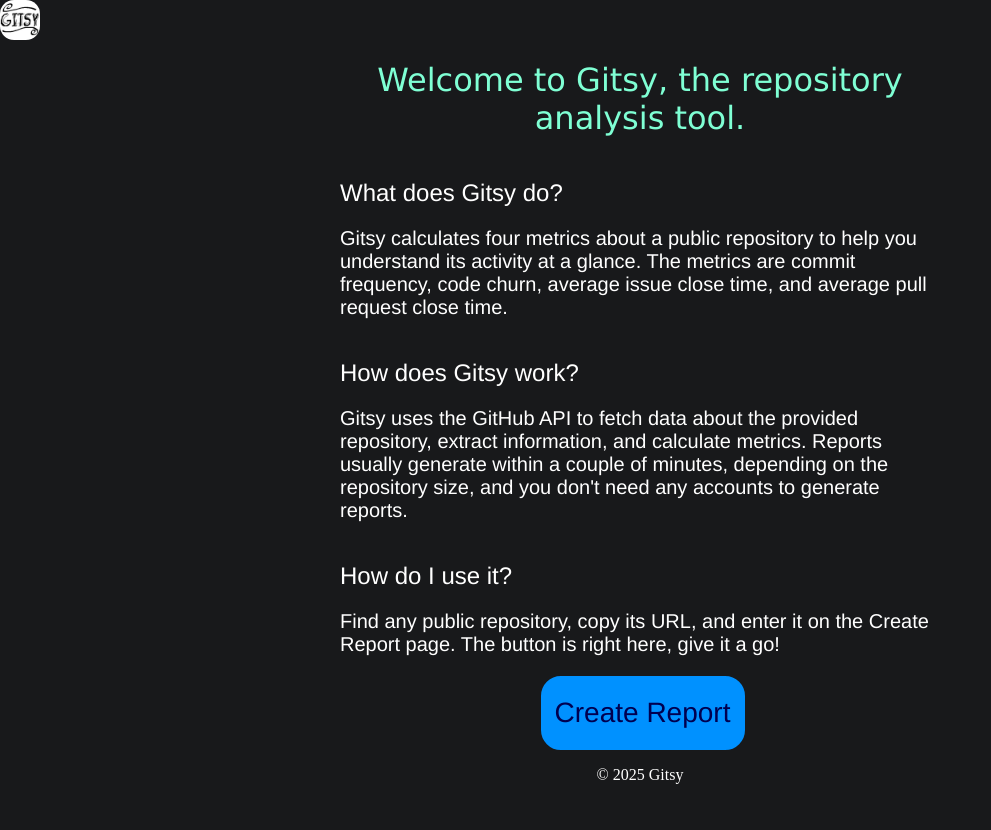
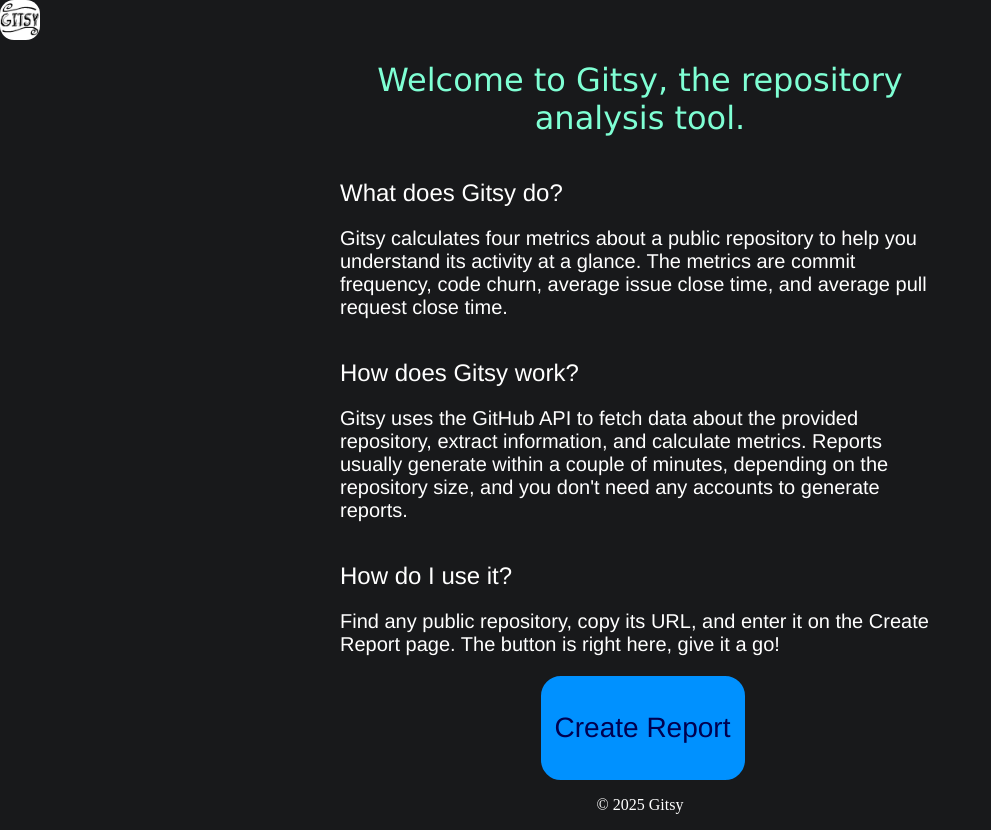
Before and after one commit to matslyk0/Gitsy, a React (Vite) app in the folder frontend/gitsy/: page /get-started in a window 1280 px wide. Shown: the whole page, without its empty margins (0-991 px from the left). Before the commit the page ends 800 px from the top, so only its background shows below. Built offline with nearby package versions, Linux system fonts and the light colour scheme.

Commit message:
feature: set one size for Get Started and Create Report buttons

```diff
--- a/frontend/gitsy/src/components/CreateReportButton/CreateReportButton.module.css
+++ b/frontend/gitsy/src/components/CreateReportButton/CreateReportButton.module.css
@@ -9,14 +9,12 @@
   font:
     1.75em Helvetica,
     sans-serif;
-  height: 100%;
+  height: 100px;
   justify-content: center;
   margin-left: 5px;
-  max-height: 100px;
-  max-width: 200px;
   text-align: center;
   text-decoration: none;
-  width: 50%;
+  width: 200px;
 }
 .createReportButton:hover {
   border: 2px solid white;
--- a/frontend/gitsy/src/components/GetStartedButton/GetStartedButton.module.css
+++ b/frontend/gitsy/src/components/GetStartedButton/GetStartedButton.module.css
@@ -9,14 +9,12 @@
   font:
     1.75em Helvetica,
     sans-serif;
-  height: 100%;
+  height: 100px;
   justify-content: center;
   margin-right: 5px;
-  max-height: 100px;
-  max-width: 200px;
   text-align: center;
   text-decoration: none;
-  width: 50%;
+  width: 200px;
 }
 .getStartedButton:hover {
   border: 2px solid white;
```
